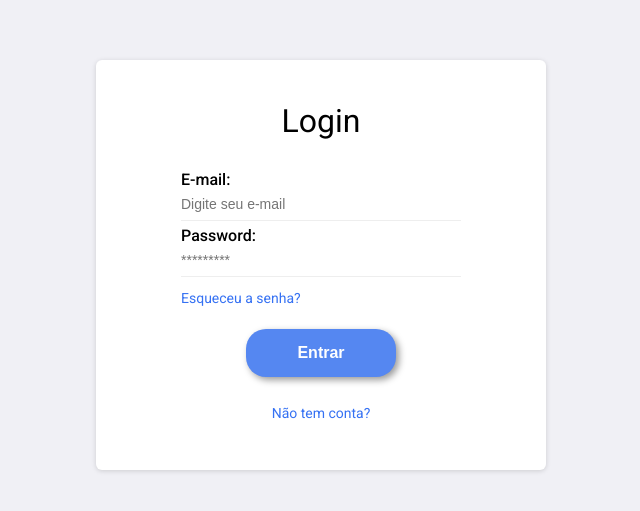
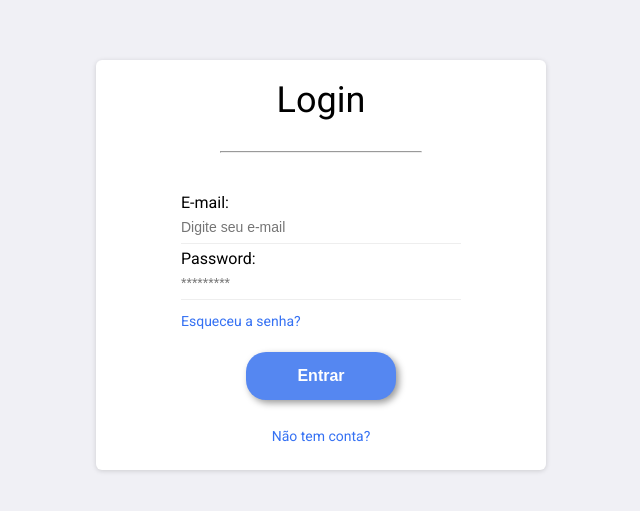
Before and after one commit to Solrac23/Changelog-frontend, a Next.js app: page /signIn/auth in a window 1280 px wide. Shown: the part 135-646 px from the top of the page, without its empty margins (319-959 px from the left). Built offline with nearby package versions, Linux system fonts and the light colour scheme.

Commit message:
change: adding tag h1 and style on tag

```diff
--- a/src/pages/signIn/auth/index.jsx
+++ b/src/pages/signIn/auth/index.jsx
@@ -22,7 +22,8 @@ export default function Auth() {
 			</Head>
 			<div className={styles.container}>
 				<div className={styles.login}>
-					<h2>Login</h2>
+					<h1>Login</h1>
+					<hr style={{ width: '45%', margin: '40px 0',}} />
 					<form onSubmit={handleSubmit(handleLogin)}>
 						<div className={styles.formGroup}>
 							<label htmlFor="email">E-mail:</label>
--- a/src/pages/signIn/auth/styles.module.css
+++ b/src/pages/signIn/auth/styles.module.css
@@ -39,12 +39,12 @@
   text-decoration: underline;
 }
 
-.login h2 {
+.login h1 {
   width: 100%;
   font-weight: 400;
   text-align: center;
-  font-size: 32px;
-  margin-bottom: 30px;
+  font-size: 36px;
+  margin-bottom: -10px;
 }
 
 .login form {
@@ -56,7 +56,7 @@
 .login form label {
   font-size: 16px;
   display: block;
-  font-weight: 500;
+  font-weight: 400;
 }
 
 .login form input {
```
